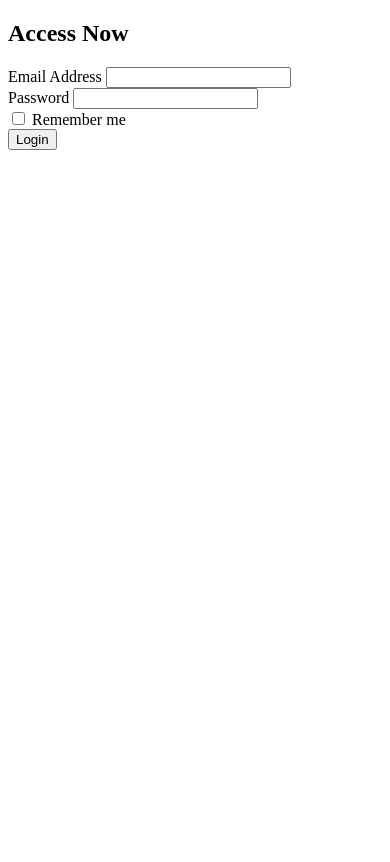
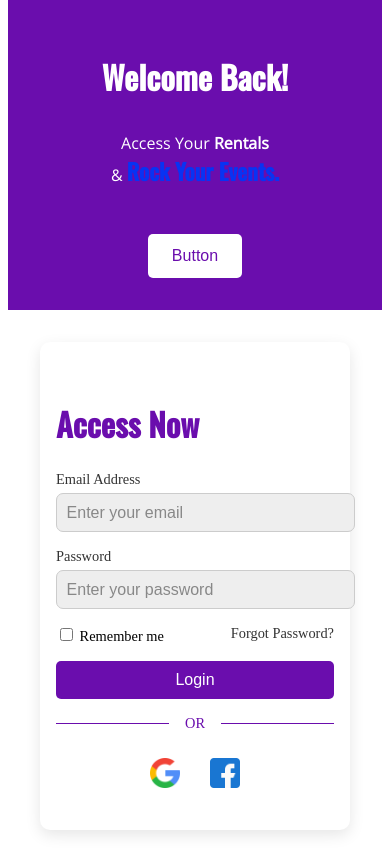
Before and after one commit to Genovana07/Capstone-BSIT, a Django app: page /accounts/login/ in a window 390 px wide; the page is wider, and only the part inside the window is pictured. Shown: the part 116-978 px from the top of that part. Before the commit the page ends 266 px from the top of that part, so only its background shows below. Run offline with Django 5.2, Linux system fonts and the light colour scheme.

Commit message:
Updated login page UI and contact form layout

```diff
--- a/accounts/static/css/login.css
+++ b/accounts/static/css/login.css
@@ -1,6 +1,8 @@
+/* Base Layout */
 .login-page {
   display: flex;
-    height: 120vh;
+  flex-direction: row;
+  height: 100vh;
   background-color: #fff;
 }
 
@@ -9,20 +11,25 @@
   display: flex;
   justify-content: center;
   align-items: center;
+  padding: 2rem;
 }
 
+/* Login Form */
 .login-form {
-    width: 400px;
-    padding: 3rem;
+  width: 100%;
+  max-width: 400px;
+  padding: 3rem 2rem;
   background: white;
   border-radius: 10px;
   text-align: left;
+  box-shadow: 0 5px 15px rgba(0, 0, 0, 0.1);
 }
 
 .login-title {
-    font-size: 3rem;
+  font-size: 2.5rem;
   color: #6a0dad;
   margin-bottom: 1.5rem;
+  font-family: 'Oswald', sans-serif;
 }
 
 .input-group {
@@ -44,21 +51,16 @@
   font-size: 1rem;
   background: #eee;
 }
+input::placeholder {
+  color: #888;
+  opacity: 1;
+}
 
 .login-options {
   display: flex;
   justify-content: space-between;
   font-size: 0.9rem;
   margin-top: 0.5rem;
-  }
-
-  .login-options label {
-    display: flex;
-    align-items: center;
-  }
-
-  .login-options input {
-    margin-right: 5px;
 }
 
 .forgot-password {
@@ -78,19 +80,17 @@
   margin-top: 1rem;
 }
 
-  .login-btn::after {
-    content: '';
-    display: block;
-    width: 100%;
-    height: 1px;
-    background-color: #6a0dad;
-    margin-top: 10px;
-  }
-
+/* Separator */
 .separator {
   display: flex;
   align-items: center;
   margin: 1rem 0;
+}
+
+.separator hr {
+  flex: 1;
+  border: none;
+  border-top: 1px solid #6a0dad;
 }
 
 .separator span {
@@ -99,6 +99,7 @@
   color: #6a0dad;
 }
 
+/* Social Buttons */
 .social-logins {
   display: flex;
   justify-content: center;
@@ -106,7 +107,26 @@
   margin-top: 1rem;
 }
 
-  .google-login,
+.google-login {
+  width: 50px;
+  height: 50px;
+  border: none;
+  background: transparent;
+  cursor: pointer;
+  display: flex;
+  justify-content: center;
+  align-items: center;
+  border-radius: 5px;
+  transition: transform 0.2s ease;
+}
+
+.google-login:hover {
+  transform: scale(1.1);
+}
+
+.google-login img {
+  width: 30px;
+}
 .facebook-login {
   width: 50px;
   height: 50px;
@@ -117,17 +137,18 @@
   justify-content: center;
   align-items: center;
   border-radius: 5px;
+  transition: transform 0.2s ease;
 }
 
-  .google-login:hover, .facebook-login:hover {
+.facebook-login:hover {
   transform: scale(1.1);
 }
 
-  .google-login img,
 .facebook-login img {
   width: 30px;
 }
 
+/* Banner */
 .login-banner {
   flex: 1;
   background: #6a0dad;
@@ -136,61 +157,34 @@
   justify-content: center;
   align-items: center;
   color: white;
-    padding: 7rem;
+  padding: 4rem;
   text-align: center;
-    border-top-left-radius: 100px;
-    border-bottom-left-radius: 100px;
   clip-path: ellipse(55% 60% at 75% 50%);
+  position: relative;
 }
 
 .login-banner h1 {
-    font-size: 4rem;
+  font-size: 3rem;
   font-family: 'Oswald', sans-serif;
   font-weight: bold;
-    position: absolute;
-    top: 45%;
-    left: 65%;
-    transform: translate(-10%, -50%);
-    text-align: center;
-    white-space: nowrap;
+  margin-bottom: 1rem;
 }
 
 .login-banner p {
-    font-size: 2rem;
+  font-size: 1.5rem;
   font-family: 'Open Sans', sans-serif;
-    position: absolute;
-    color:white;
-    top: 60%;
-    left: 65%;
-    transform: translate(-15%, -90%);
-    text-align: center;
   line-height: 1.4;
 }
-  .login-banner h2 {
-    font-size: 1.5rem;
-    font-family: 'Open Sans', sans-serif;
-    position: absolute;
-    color: white;
-    top: 60%;
-    left: 64%;
-    transform: translate(-15%, -30%);
-    text-align: inline;
-    line-height: 1.4;
-  }
-  .highlight {
+
+.login-banner .highlight {
   font-family: 'Oswald', sans-serif;
   color: rgb(8, 51, 243);
   font-weight: bold;
-    font-size: 2.5rem;
+  font-size: 2rem;
 }
 
-  .login-banner p strong {
-    font-family: 'Roboto', sans-serif;
-    text-align: center;
-    line-height: 1.4;
-  }
 .banner-button {
-    margin-top: 7rem;
+  margin-top: 3rem;
   padding: 0.8rem 1.5rem;
   border: none;
   background: white;
@@ -198,42 +192,73 @@
   font-size: 1rem;
   border-radius: 5px;
   cursor: pointer;
-    position: absolute;
-    top: 70%;
-    left: 90%;
-    transform: translate(-50%, -50%);
-  }
-  .footer {
-    background-color: #e0e0e0;
-    padding: 40px;
-    text-align: center;
-    display: flex;
-    justify-content: space-around;
-    align-items: start;
 }
 
-.footer .logo {
-    font-size: 1.5em;
-    font-weight: bold;
+/* ✅ RESPONSIVE DESIGN */
+@media (max-width: 1024px) {
+  .login-banner h1 {
+    font-size: 2.5rem;
   }
 
-.footer .column {
-    text-align: left;
+  .login-banner p {
+    font-size: 1.2rem;
   }
 
-.footer .column h3 {
-    font-size: 1.2em;
-    font-weight: bold;
+  .login-banner .highlight {
+    font-size: 1.6rem;
+  }
 }
 
-.footer .column p {
-    font-size: 0.9em;
-    color: #333;
+@media (max-width: 768px) {
+  .login-page {
+    flex-direction: column;
   }
 
-.footer-bottom {
-    text-align: center;
-    padding: 10px;
-    font-size: 0.9em;
-    background-color: #e0e0e0;
+  .login-container {
+    order: 2;
   }
+
+  .login-banner {
+    order: 1;
+    clip-path: none;
+    border-top-left-radius: 0;
+    border-bottom-left-radius: 0;
+    padding: 2rem;
+  }
+
+  .login-banner h1 {
+    font-size: 2rem;
+  }
+
+  .login-banner p {
+    font-size: 1rem;
+  }
+
+  .login-banner .highlight {
+    font-size: 1.4rem;
+  }
+
+  .banner-button {
+    position: static;
+    transform: none;
+    margin-top: 2rem;
+  }
+}
+
+@media (max-width: 480px) {
+  .login-form {
+    padding: 2rem 1rem;
+  }
+
+  .login-title {
+    font-size: 2rem;
+  }
+
+  .input-group input {
+    padding: 0.6rem;
+  }
+
+  .login-btn {
+    padding: 0.6rem;
+  }
+}
--- a/accounts/templates/accounts/contactus.html
+++ b/accounts/templates/accounts/contactus.html
@@ -6,7 +6,7 @@
     <div class="contact-container">
         <!-- Left Section -->
         <div class="contact-left">
-            <h4 class="contact-subtitle"> ━━━━━ KEEP CLOSE</h4>
+            <h4 class="contact-subtitle"> ━━━━━  KEEP CLOSE</h4>
             <h1 class="contact-title">Get in Touch</h1>
             <p class="contact-description">
                 Let’s bring your event to life – from lights to sound, we’ve got you
--- a/accounts/templates/accounts/login.html
+++ b/accounts/templates/accounts/login.html
@@ -4,6 +4,9 @@
 {% block title %}Login{% endblock %}
 
 {% block content %}
+<link rel="stylesheet" href="{% static 'css/login.css' %}">
+<link href="https://fonts.googleapis.com/css2?family=Oswald:wght@500&family=Open+Sans&family=Roboto&display=swap" rel="stylesheet">
+
 <div class="login-page">
     <div class="login-container">
         {% if messages %}
@@ -16,28 +19,46 @@
             </div>
         {% endif %}
 
-            <form class="login-form" method="POST" action="{% url 'login' %}">
+        <form class="login-form" method="POST" action="{% url 'login' %}" autocomplete="off">
             {% csrf_token %}
             <h2 class="login-title">Access Now</h2>
 
             <div class="input-group">
                 <label for="email">Email Address</label>
-                    <input type="email" id="email" name="email" required />
+                <input type="email" id="email" name="email" required placeholder="Enter your email" autocomplete="off" />
             </div>
 
             <div class="input-group">
                 <label for="password">Password</label>
-                    <input type="password" id="password" name="password" required />
+                <input type="password" id="password" name="password" required placeholder="Enter your password" autocomplete="new-password" />
             </div>
 
             <div class="login-options">
-                    <label>
-                        <input type="checkbox" name="remember_me" /> Remember me
-                    </label>
+                <label><input type="checkbox" name="remember_me" /> Remember me</label>
+                <a href="#" class="forgot-password">Forgot Password?</a>
             </div>
 
             <button type="submit" class="login-btn">Login</button>
+
+            <div class="separator">
+                <hr><span>OR</span><hr>
+            </div>
+
+            <div class="social-logins">
+                <button type="button" class="google-login">
+                    <img src="{% static 'images/google.png' %}" alt="Google" />
+                </button>
+                <button type="button" class="facebook-login">
+                    <img src="{% static 'images/facebook.png' %}" alt="Facebook" />
+                </button>
+            </div>
         </form>
+    </div>
+
+    <div class="login-banner">
+        <h1>Welcome Back!</h1>
+        <p>Access Your <strong>Rentals</strong><br> & <span class="highlight">Rock Your Events.</span></p>
+        <button class="banner-button">Button</button>
     </div>
 </div>
 {% endblock %}
```
Lines whose indentation alone changed are shown as unchanged.
